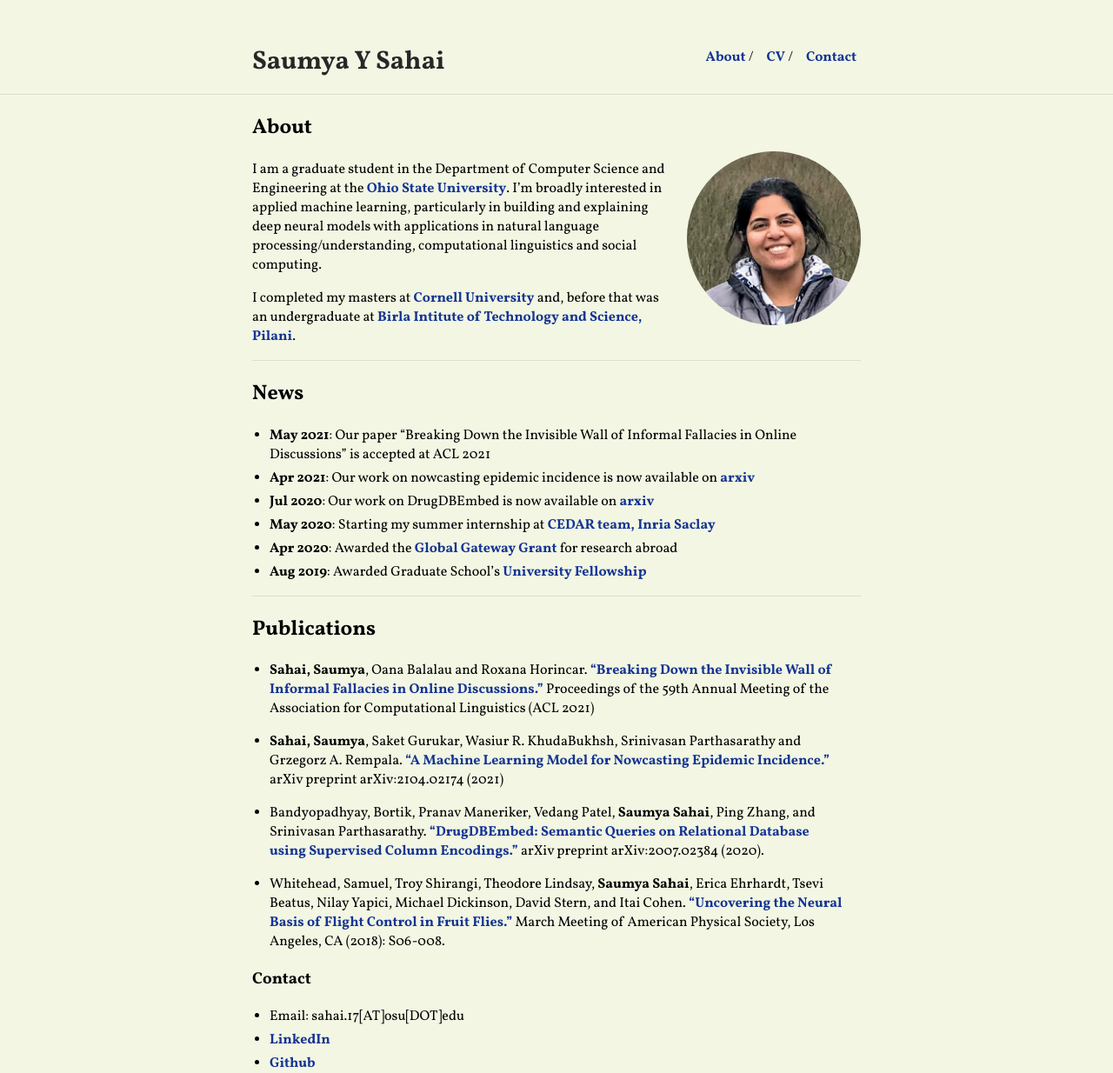
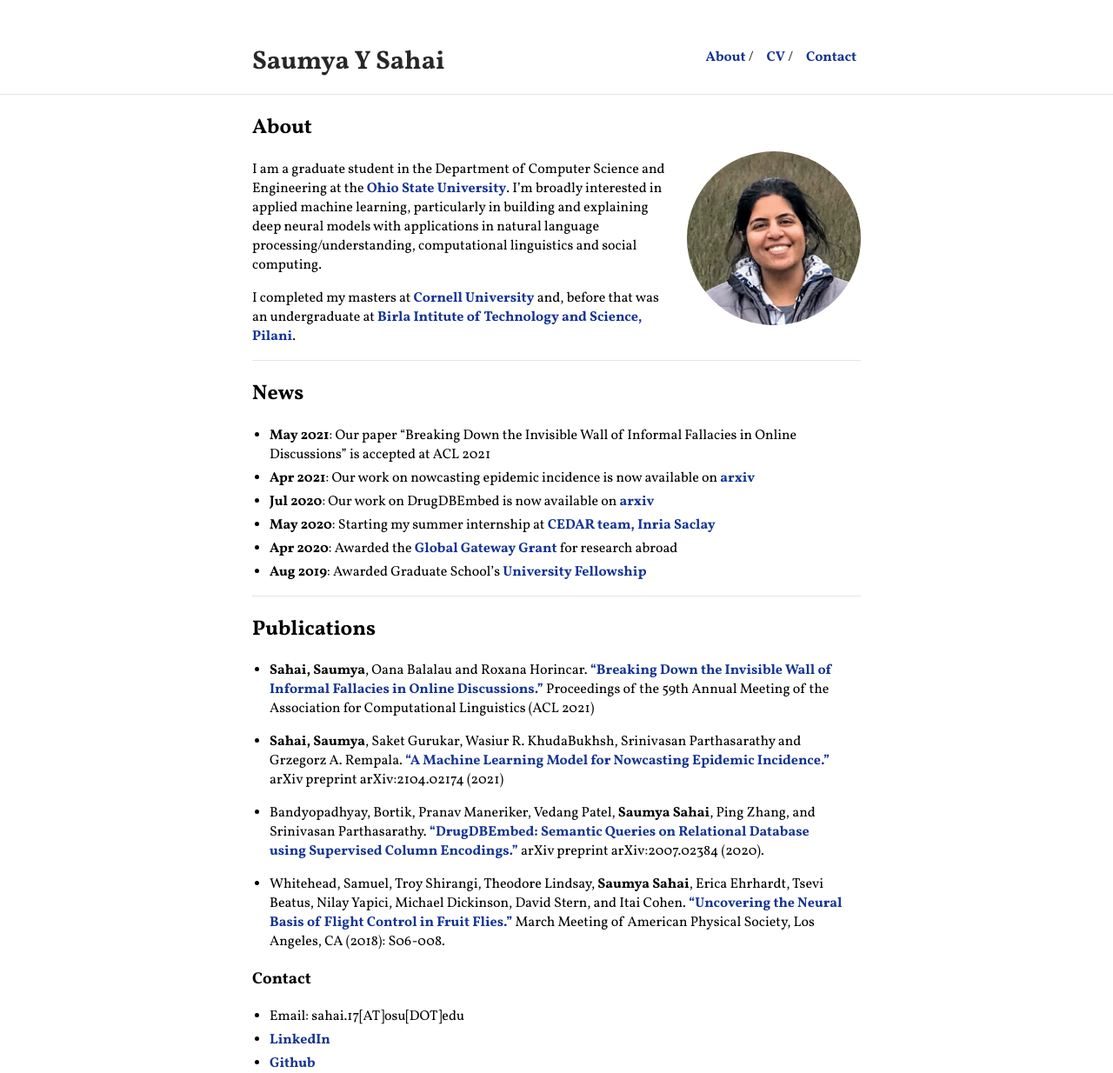
Before and after one commit to sahaisaumya/sahaisaumya.github.io, a Jekyll site: the page built from index.md, in a window 1280 px wide. Shown: the whole page at 87% size. Built offline with Jekyll 4.4.1, drawn with Linux system fonts in a browser that asks for light colours; our own code applies the rules of GitHub Pages for plain Markdown files.

Commit message:
Update _style.scss

```diff
--- a/_sass/_style.scss
+++ b/_sass/_style.scss
@@ -14,7 +14,7 @@ body {
     font-family: 'Vollkorn', serif;
 //     font-family: "Inconsolata";
     height: 100%;
-    background-color: #F2F6E3; //#FFF3EA;
+    background-color: #FFFFFF; //#F2F6E3; //#FFF3EA;
 }
 a {
     text-decoration: none;
```
